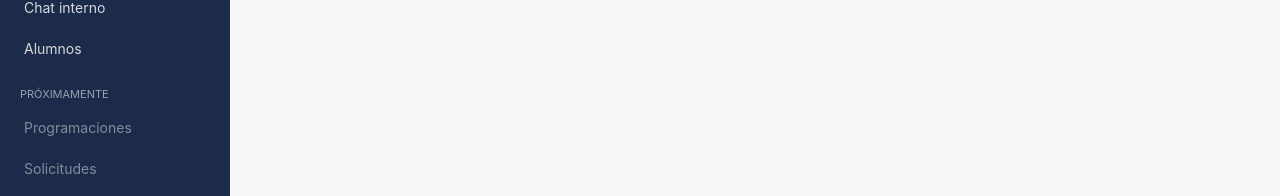
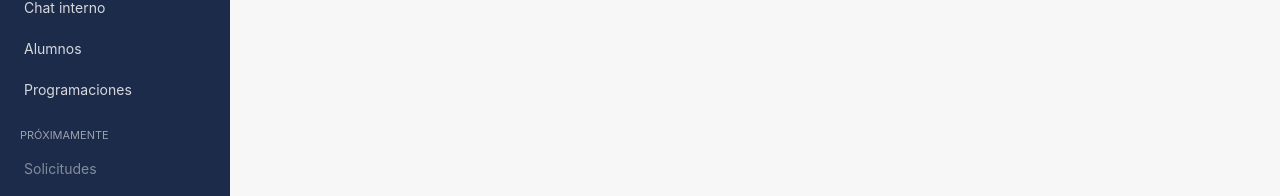
Before and after one commit to jfigueroa-bit/Intranet-espac, a React (Vite) app in the folder frontend/: page / in a window 1280 px wide. Shown: the part 363-559 px from the top of the page. Built offline with nearby package versions, Linux system fonts and the light colour scheme; no server answers; sample sign-in values are in the browser's storage.

Commit message:
Update Sidebar.jsx

```diff
--- a/frontend/src/components/Sidebar.jsx
+++ b/frontend/src/components/Sidebar.jsx
@@ -5,7 +5,6 @@ import { useChatUnread } from '../context/ChatUnreadContext.jsx';
 // Los módulos marcados como "proximo" se agregarán en las siguientes fases
 // del proyecto. Ya están aquí para que se vea la estructura final completa.
 const proximamente = [
-  'Programaciones',
   'Solicitudes',
 ];
 
@@ -37,6 +36,7 @@ export default function Sidebar() {
       </NavLink>
 
       <NavLink to="/alumnos">Alumnos</NavLink>
+      <NavLink to="/programaciones">Programaciones</NavLink>
 
       {(user?.role === 'ADMIN' || user?.role === 'RRHH') && (
         <NavLink to="/horarios">Horarios</NavLink>
```
